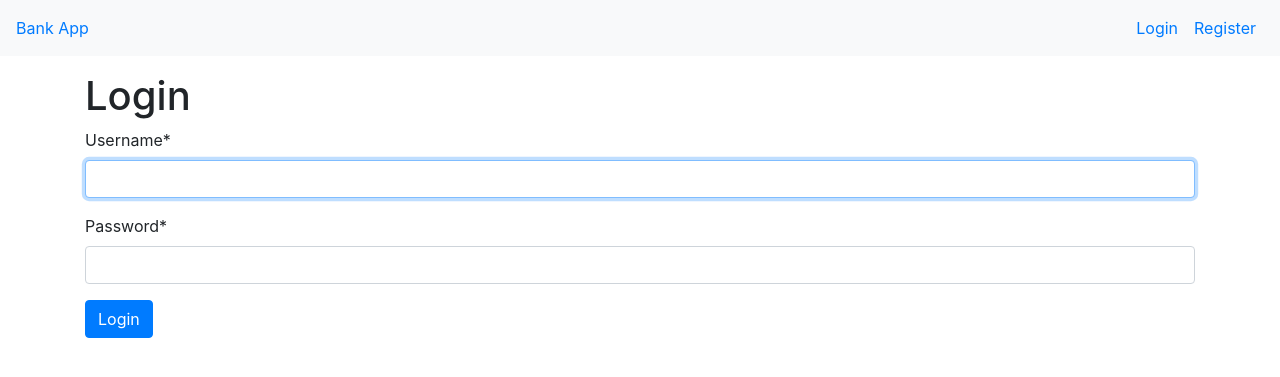
After one commit to rem1niscence/bank-app, a Django app: page /user/login in a window 1280 px wide. The commit adds this page. Shown: the top 377 px of the page. Run offline with Django 3.2, Linux system fonts and the light colour scheme; some libraries are stand-ins or nearby versions.

Commit message:
Added user manipulation views (the default ones)

```diff
--- a/django/config/urls.py
+++ b/django/config/urls.py
@@ -6,6 +6,6 @@ import user.urls
 urlpatterns = [
     path('admin/', admin.site.urls),
     # path('/user', )
-    path('user', include(user.urls, namespace='user')),
+    path('user/', include(user.urls, namespace='user')),
     path('', include(core.urls, namespace='core')),
 ]
--- a/django/static/main.css
+++ b/django/static/main.css
@@ -1,3 +1,7 @@
+nav.navbar {
+  margin-bottom: 1em;
+}
+
 #test {
   color: red;
 }
--- a/django/templates/base.html
+++ b/django/templates/base.html
@@ -18,8 +18,8 @@
         {% if user.is_authenticated %}
           <li class="nav-item"><a href="#" class="nav-link">Logout</a></li>
         {% else %}
-          <li class="nav-item"><a href="#" class="nav-link">Login</a></li>
-          <li class="nav-item"><a href="#" class="nav-link">Register</a></li>
+          <li class="nav-item"><a href="{% url 'user:login' %}" class="nav-link">Login</a></li>
+          <li class="nav-item"><a href="{% url 'user:register' %}" class="nav-link">Register</a></li>
         {% endif %}
     </div>
   </nav>
--- /dev/null
+++ b/django/user/templates/registration/login.html
@@ -0,0 +1,13 @@
+{% extends 'base.html' %}
+{% load crispy_forms_tags %}
+
+{% block title %}Login - {{ block.super }} {% endblock title %}
+
+{% block body %}
+  <h1>Login</h1>
+    <form method="post">
+      {% csrf_token %}
+      {{form|crispy}}
+      <button type="submit" class="btn btn-primary">Login</button>
+    </form>
+{% endblock body %}
--- a/django/user/urls.py
+++ b/django/user/urls.py
@@ -1,7 +1,10 @@
 from django.contrib.auth.views import LoginView, LogoutView
 from django.urls import path
+from user import views
 
 app_name = 'user'
 urlpatterns = [
-
+    path('login', LoginView.as_view(), name="login"),
+    path('logout', LogoutView.as_view(), name="logout"),
+    path('register', views.RegisterView.as_view(), name="register"),
 ]
```
Also changed, not shown: django/config/settings.py (+5 -3 lines), django/user/models.py (+14 -2 lines), django/user/templates/user/register.html (added, +13 -0 lines), django/user/views.py (+8 -2 lines), django/user/migrations/0001_initial.py, django/user/migrations/0002_auto_20181207_2143.py (deleted).
